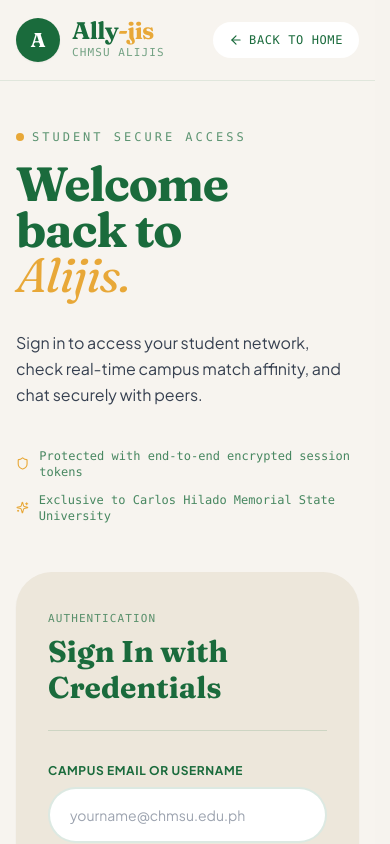
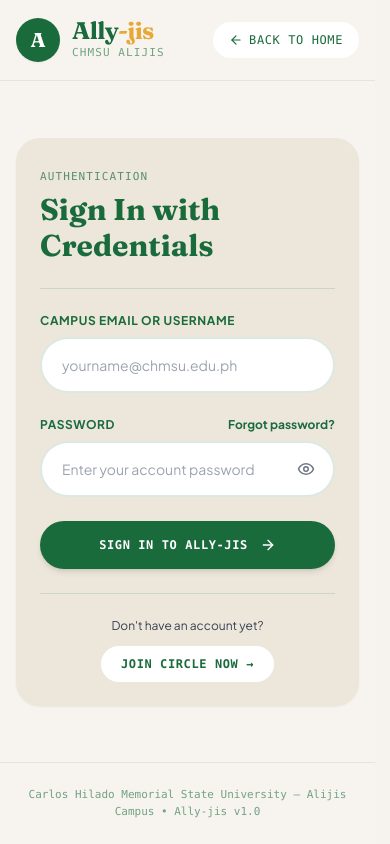
Before and after one commit to marchugue/ally-jis_web, a React (Vite) app: page /login in a window 390 px wide. Built offline with nearby package versions, Linux system fonts and the light colour scheme; no server answers.

Commit message:
style(login): display only login card on mobile view to eliminate clutter

```diff
--- a/src/pages/LoginPage.tsx
+++ b/src/pages/LoginPage.tsx
@@ -156,15 +156,15 @@ export default function LoginPage() {
       </header>
 
       {/* ── MAIN CONTENT (EDITORIAL SPLIT / HIGH LEGIBILITY AUTH) ── */}
-      <main className="flex-1 max-w-7xl mx-auto w-full px-4 sm:px-8 py-12 sm:py-20">
-        <div className="grid grid-cols-1 lg:grid-cols-12 gap-12 lg:gap-16 items-center">
+      <main className="flex-1 max-w-7xl mx-auto w-full px-4 sm:px-8 py-6 sm:py-12 lg:py-20 flex flex-col justify-center">
+        <div className="grid grid-cols-1 lg:grid-cols-12 gap-8 lg:gap-16 items-center">
 
-          {/* Left Column: Magazine Narrative & Brand Statement */}
+          {/* Left Column: Magazine Narrative & Brand Statement (Hidden on mobile for clean, uncluttered card view) */}
           <motion.div
             initial={{ opacity: 0, x: -30 }}
             animate={{ opacity: 1, x: 0 }}
             transition={{ duration: 0.7, ease: [0.22, 1, 0.36, 1] }}
-            className="lg:col-span-6 space-y-8"
+            className="hidden lg:block lg:col-span-6 space-y-8"
           >
             <div className="space-y-4">
               <div className="flex items-center gap-2 font-mono text-xs uppercase tracking-[0.25em] text-[#1A6B3C]/70">
@@ -200,9 +200,9 @@ export default function LoginPage() {
             initial={{ opacity: 0, y: 25 }}
             animate={{ opacity: 1, y: 0 }}
             transition={{ duration: 0.7, delay: 0.1, ease: [0.22, 1, 0.36, 1] }}
-            className="lg:col-span-6"
+            className="w-full max-w-md mx-auto lg:max-w-none lg:col-span-6"
           >
-            <div className="bg-[#EDE7DB] p-8 sm:p-12 rounded-[36px] shadow-sm space-y-8 border-none">
+            <div className="bg-[#EDE7DB] p-6 sm:p-12 rounded-3xl sm:rounded-[36px] shadow-sm space-y-6 sm:space-y-8 border-none">
 
               <div className="space-y-1.5 border-b border-[#1A6B3C]/15 pb-6">
                 <span className="font-mono text-[11px] uppercase tracking-widest text-[#1A6B3C]/70">
```
